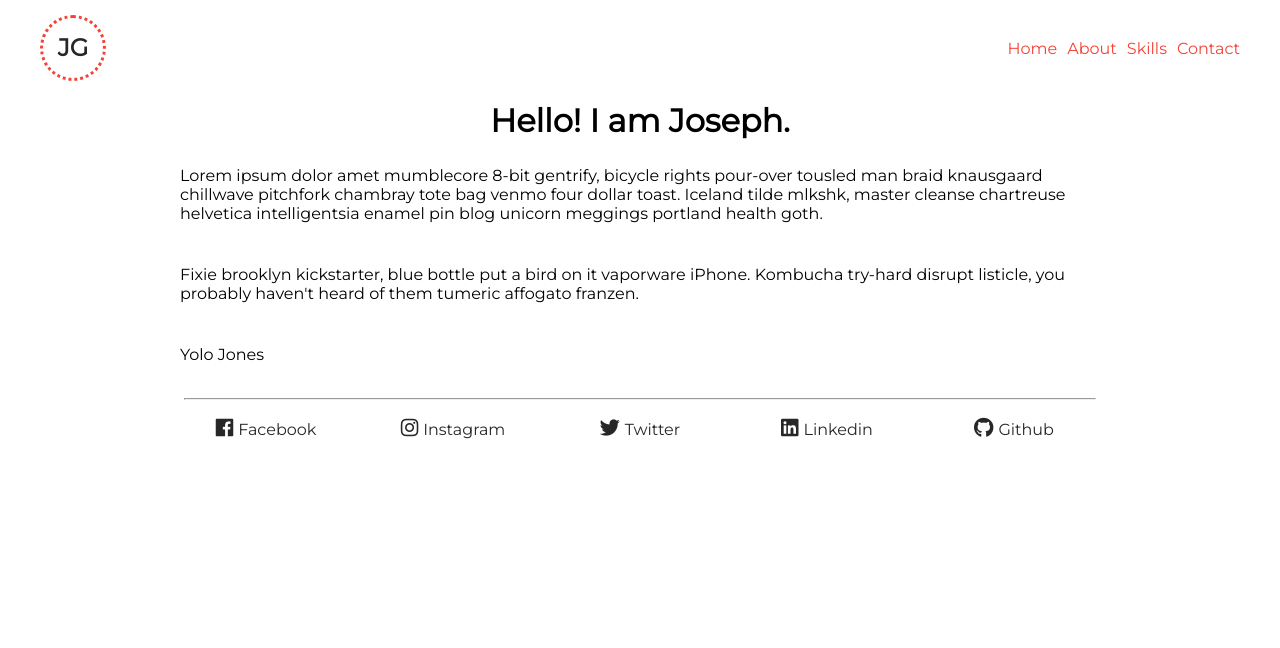
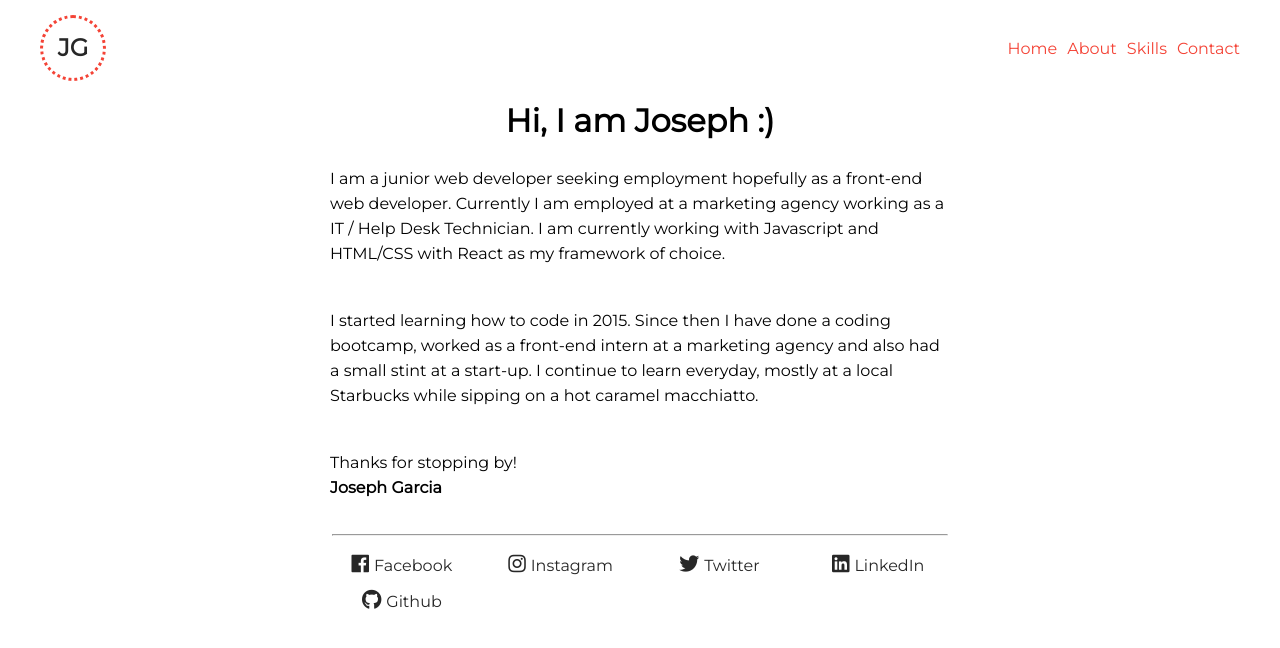
Before and after one commit to JosephGarcia/portfolio, a React app: page / in a window 1280 px wide. Built offline with nearby package versions, Linux system fonts and the light colour scheme.

Commit message:
styling changes, added links to anchor tags

```diff
--- a/src/Introduction.css
+++ b/src/Introduction.css
@@ -8,6 +8,10 @@ hr {
 	grid-gap: 10px;
 }
 
+.introduction p {
+	line-height: 25px;
+}
+
 .introduction--header {
 	text-align: center;
 }
--- a/src/Introduction.js
+++ b/src/Introduction.js
@@ -7,18 +7,27 @@ class Introduction extends Component {
     return (
       <div className="introduction">
         <h1 className="introduction--header">
-          Hello! I am Joseph.
+          Hi, I am Joseph :)
         </h1>
         <p>
-          Lorem ipsum dolor amet mumblecore 8-bit gentrify, bicycle rights pour-over tousled man braid knausgaard chillwave pitchfork chambray tote bag venmo four dollar toast. Iceland tilde mlkshk, master cleanse chartreuse helvetica intelligentsia enamel pin blog unicorn meggings portland health goth.
+          I am a junior web developer seeking employment
+          hopefully as a front-end web developer. Currently I am
+          employed at a marketing agency working as a IT / Help Desk Technician.
+          I am currently working with Javascript and HTML/CSS with React
+          as my framework of choice.
         </p>
 
         <p>
-          Fixie brooklyn kickstarter, blue bottle put a bird on it vaporware iPhone. Kombucha try-hard disrupt listicle, you probably haven't heard of them tumeric affogato franzen.
+          I started learning how to code in 2015. Since then I have done a coding bootcamp,
+          worked as a front-end intern at a marketing agency and also had a small stint at a start-up. I continue to learn everyday,
+          mostly at a local Starbucks while sipping on a hot
+          caramel macchiatto.
         </p>
 
         <p>
-          Yolo Jones
+          Thanks for stopping by!
+          <br/>
+          <b>Joseph Garcia</b>
         </p>
         <hr/>
         <Social />
--- a/src/Social.js
+++ b/src/Social.js
@@ -7,35 +7,35 @@ class Social extends Component {
         <div className="social">
 
           <div>
-            <a href="#">
+            <a target="_blank" href="https://www.facebook.com/joseph.garcia.900">
               <i className="fab fa-facebook"></i>
               Facebook
             </a>
           </div>
 
           <div>
-            <a href="#">
+            <a target="_blank" href="https://www.instagram.com/ilovejoebeard/?hl=en">
               <i className="fab fa-instagram"></i>
               Instagram
             </a>
           </div>
 
           <div>
-            <a href="#">
+            <a target="_blank" href="https://twitter.com/dirtyjoeee">
               <i className="fab fa-twitter"></i>
               Twitter
             </a>
           </div>
 
           <div>
-            <a href="#">
+            <a target="_blank" href="https://www.linkedin.com/in/josephgarc/">
               <i className="fab fa-linkedin"></i>
-              Linkedin
+              LinkedIn
             </a>
           </div>
 
           <div>
-            <a href="#">
+            <a target="_blank" href="https://github.com/JosephGarcia">
               <i className="fab fa-github"></i>
               Github
             </a>
--- a/src/index.css
+++ b/src/index.css
@@ -4,6 +4,7 @@
   --lightred: #f44336;
   --grey: #bdbdbd;
   --white: #fafafa;
+  --brown: #795548;
 }
 
 a {
@@ -31,7 +32,7 @@ h6 {
 }
 
 .content {
-	padding: 0 150px;
+	padding: 0 300px;
   margin-top: 10px;
 }
 
```
